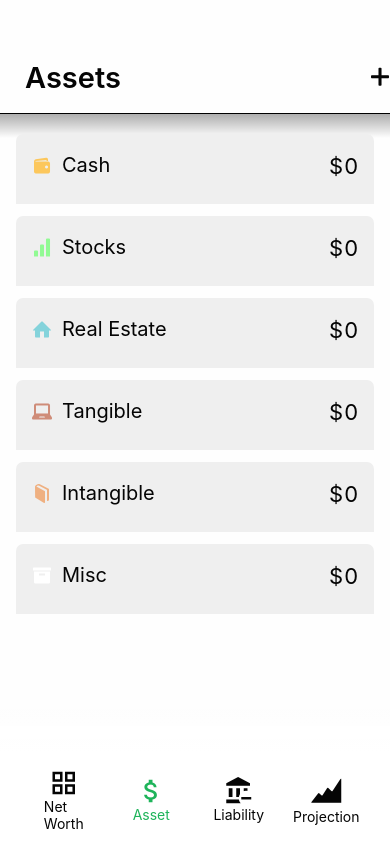
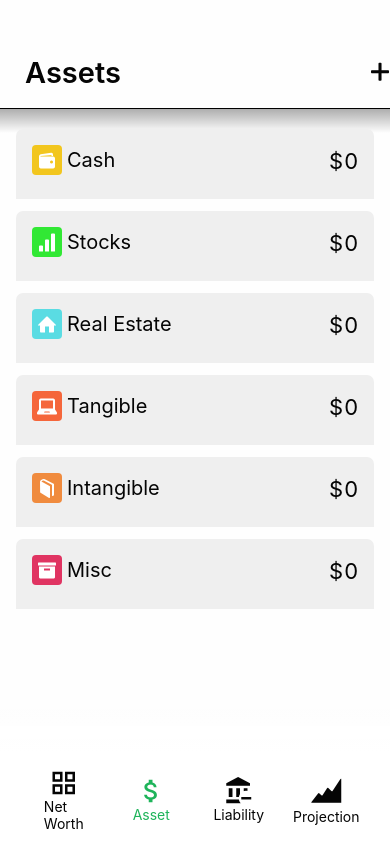
Before and after one commit to patrickv50/25_Networth_tracker, a React Native app in the folder application/: screen /Assets in a window 390 px wide. Built offline with nearby package versions, Linux system fonts and the light colour scheme.

Commit message:
theme changes and styling fix

```diff
--- a/application/App.js
+++ b/application/App.js
@@ -17,7 +17,7 @@ const theme = {
     cardBgSecondary: '#212425',
     green: 'rgb(21,238,108)',
     red: 'rgb(255,42,82)',
-    statusBar: 60,
+    statusBar: 55,
     gradientTo: 'rgba(5,5,10,.95)',
     gradientFrom: 'rgba(0,0,0,0)',
     focusColor: 'rgb(21,238,108)',
@@ -32,7 +32,7 @@ const theme = {
     cardBgSecondary: '#EFEFEF',
     green: 'rgb(13,200,90)',
     red: 'rgb(255,42,82)',
-    statusBar: 60,
+    statusBar: 55,
     gradientTo: 'rgba(255,255,255,.95)',
     gradientFrom: 'rgba(255,255,255,0)',
     focusColor: 'rgb(30,180,90)',
--- a/application/components/AssetContainer.js
+++ b/application/components/AssetContainer.js
@@ -15,7 +15,7 @@ const AssetContainer = ({ item, index,color, toggleInfo, total, accordionOpen })
     const animateHeight = useCallback((x, instant) => {
         Animated.timing(containerTop, {
             toValue: x,
-            duration: instant ? 0 : 750,
+            duration: instant ? 0 : 620,
             useNativeDriver: false,
             delay: (instant ? 200 : (item.index * item.index*.6) * 15),
             easing: Easing.bezier(0.61, 1, 0.88, 1)
--- /dev/null
+++ b/application/components/Icon.js
@@ -0,0 +1,13 @@
+import React from 'react'
+import { View } from 'react-native'
+import { Entypo, } from '@expo/vector-icons';
+
+const Icon = ({ name, size, color }) => {
+    return (
+        <View style={{ marginRight:5, aspectRatio: 1, justifyContent: 'center', alignItems: 'center',backgroundColor:color, borderRadius: 4,  }}>
+            <Entypo name={name} size={size} color='#ffffff' style={{ textAlign: 'center', overflow: 'hidden',width: 30, backgroundColor: 'transparent' }} />
+        </View>
+    )
+}
+
+export default Icon
--- a/application/components/Item.js
+++ b/application/components/Item.js
@@ -4,6 +4,7 @@ import NumberSlides from "./NumberSlides"
 import { Entypo, } from '@expo/vector-icons';
 import AssetContainer from "./AssetContainer";
 import { ThemeContext } from "../ThemeContext";
+import Icon from "./Icon";
 
 const heightOfItem = 40
 
@@ -57,12 +58,13 @@ const Item = ({ inputEnabled, handleNavigate, category, index, setMenuOpen, setF
             {/* CARD HEADER */}
             <TouchableOpacity onPress={toggleAccordion}>
                 <View style={styles.cardHeader}>
-                    <Entypo name={category.icon} size={20} color={category.color} style={{ width: 30 }} />
+                    <Icon name={category.icon} size={20} color={category.color} />
+                    {/* <Entypo name={category.icon} size={20} color={curTheme.name==='light'?curTheme.cardBg: category.color} style={{ textAlign:'center',borderRadius:6,overflow:'hidden',aspectRatio:1, width: 30,backgroundColor:category.color }} /> */}
                     <Text style={styles.nameContainer}>{category.categoryName || "No Name"}</Text>
                     {/* <Text style={styles.totalContainer}>${(total).toLocaleString("en-US")}</Text> */}
                     {inputEnabled ?
-                        <TouchableOpacity onPress={() => handleNavigate('Input', { category: category })} style={{ width: 30, borderWidth: 1, borderColor: category.color, alignItems: 'center', aspectRatio: 1, borderRadius: 4, justifyContent: 'center' }}>
-                            <Entypo name="plus" size={20} color={category.color} style={{}} />
+                        <TouchableOpacity onPress={() => handleNavigate('Input', { category: category })} style={{ justifyContent: 'center' }}>
+                            <Icon name='plus' size={25} color={category.color} />
                         </TouchableOpacity> :
                         <NumberSlides value={category.total} size={30} fontWeight='normal' delay={index * 240} side='right' duration={700} />}
                 </View>
@@ -87,7 +89,7 @@ const Item = ({ inputEnabled, handleNavigate, category, index, setMenuOpen, setF
     )
 }
 
-const getTheme = (theme)=> StyleSheet.create({
+const getTheme = (theme) => StyleSheet.create({
     card: {
         flex: 1,
         backgroundColor: theme.cardBg,
--- a/application/components/input-screens/BaseInput.js
+++ b/application/components/input-screens/BaseInput.js
@@ -70,7 +70,7 @@ const getTheme = (theme) => StyleSheet.create({
         fontSize: 18,
         padding: 12,
         backgroundColor: theme.input,
-        color: '#ccc',
+        color: theme.text,
         marginVertical: 5,
         borderRadius: 6
     },
--- a/application/components/input-screens/CashInput.js
+++ b/application/components/input-screens/CashInput.js
@@ -1,9 +1,10 @@
-import React, { useMemo, useRef, useState } from 'react'
+import React, { useContext, useMemo, useRef, useState } from 'react'
 import { Button, KeyboardAvoidingView, StyleSheet, Text, TextInput, TouchableOpacity, View } from 'react-native'
 import theme from '../../theme'
 import { useDispatch } from 'react-redux'
 import { Entypo, } from '@expo/vector-icons';
 import axios from 'axios';
+import { ThemeContext } from '../../ThemeContext';
 
 const CashInput = ({ add, cancel }) => {
     const [type, setType] = useState("")
@@ -14,6 +15,10 @@ const CashInput = ({ add, cancel }) => {
         name: "",
         price: 0
     })
+    const curTheme = useContext(ThemeContext)
+    const styles = useMemo(() => {
+        return getTheme(curTheme)
+    }, [curTheme])
     const [value, setValue] = useState(0)
     const nameRef = useRef()
     let controller = useRef(new AbortController())
@@ -48,21 +53,21 @@ const CashInput = ({ add, cancel }) => {
             {/* HEADER =========*/}
             <View style={{ flexDirection: 'row', justifyContent: 'left', alignItems: 'center', marginBottom: 8}}>
                 <Entypo name='wallet' size={20} color='rgb(252,199,92)' style={{ width: 25, marginBottom: 4, fontWeight: '600' }} />
-                <Text style={{ fontSize: 18, color: theme.text, flex: 1 }}>Adding Cash</Text>
+                <Text style={{ fontSize: 18, color: curTheme.text, flex: 1 }}>Adding Cash</Text>
                 <TouchableOpacity onPress={handleCancel}>
-                    <Text style={{ color: theme.text }}>Cancel</Text>
+                    <Text style={{ color: curTheme.text }}>Cancel</Text>
                 </TouchableOpacity>
             </View>
             {/* BODY =========*/}
             <View style={{ marginTop: 20 }}>
                 {!type ?
                     <>
-                        <Text style={{ fontSize: 26, color: theme.text, textAlign: 'center', marginBottom: 8 }}>
+                        <Text style={{ fontSize: 26, color: curTheme.text, textAlign: 'center', marginBottom: 8 }}>
                             Select Category
                         </Text>
                         {['Physical Cash', 'Checkings Acount', 'Savings Acount'].map((type, index) => (
-                            <TouchableOpacity onPress={()=>setType(type)} key={index} style={{ backgroundColor: theme.cardBg, padding: 8, marginBottom: 6, borderRadius: 6 }}>
-                                <Text style={{ fontSize: 18, color: theme.text }}>{type}</Text>
+                            <TouchableOpacity onPress={()=>setType(type)} key={index} style={{ backgroundColor: curTheme.cardBg, padding: 8, marginBottom: 6, borderRadius: 6 }}>
+                                <Text style={{ fontSize: 18, color: curTheme.text }}>{type}</Text>
                             </TouchableOpacity>
                         ))}
 
@@ -86,7 +91,7 @@ const CashInput = ({ add, cancel }) => {
                         {/* SHARE COUNT INPUT =======*/}
                         <View style={styles.row}>
                             <Text style={styles.label}>Bank Name</Text>
-                            <TextInput selectionColor={'rgb(145,250,147)'} autoFocus={false} value={bankName} keyboardType='number-pad' returnKeyType='done' style={[styles.value, { flex: 1, textAlign: 'right' }]} onChangeText={(x) => setBankName(x)} />
+                            <TextInput selectionColor={'rgb(145,250,147)'} autoFocus={false} value={bankName} returnKeyType='done' style={[styles.value, { flex: 1, textAlign: 'right' }]} onChangeText={(x) => setBankName(x)} />
                         </View>
                         {/* PRICE` ====================*/}
                         {/* <View style={styles.row}>
@@ -101,7 +106,7 @@ const CashInput = ({ add, cancel }) => {
                         {/* BUTTONS ====================*/}
                         <View style={{ marginTop: 20 }}>
                             <TouchableOpacity style={styles.addButton} onPress={handleSubmit}>
-                                <Text numberOfLines={2} style={styles.addButtonText}>Add {stock.symbol}</Text>
+                                <Text numberOfLines={2} style={styles.addButtonText}>Add</Text>
                             </TouchableOpacity>
                         </View>
                     </View>
@@ -113,7 +118,7 @@ const CashInput = ({ add, cancel }) => {
 
 export default CashInput
 
-const styles = StyleSheet.create({
+const getTheme = (theme)=>StyleSheet.create({
     form: {
         paddingHorizontal: 20,
         paddingTop: theme.statusBar,
@@ -133,11 +138,11 @@ const styles = StyleSheet.create({
     row: {
         flexDirection: 'row',
         paddingVertical: 18,
-        borderBottomWidth: 1,
+        borderBottomWidth: .8,
         borderColor: '#444'
     },
     label: {
-        fontWeight: '200',
+        fontWeight: '300',
         flex: 1,
         color: theme.text,
         fontSize: 16
@@ -178,7 +183,7 @@ const styles = StyleSheet.create({
     },
     addButton: {
         textAlign: 'center',
-        backgroundColor: 'rgb(145,250,147)',
+        backgroundColor: theme.green,
         marginVertical: 4,
         borderRadius: 4,
         padding: 5,
@@ -186,7 +191,7 @@ const styles = StyleSheet.create({
         // backgroundColor:'blue'
     },
     addButtonText: {
-        color: '#333',
+        color: theme.text,
         fontWeight: 'bold',
         fontSize: 18,
         padding: 3,
--- a/application/screens/ProfileScreen.js
+++ b/application/screens/ProfileScreen.js
@@ -74,7 +74,6 @@ const SummaryScreen = ({ navigation, route }) => {
   }, [curTheme])
 
   const { initData } = route.params
-  console.log(styles)
   const { month, data } = initData
   const nextData = useMemo(() => {
     let obj = {
--- a/application/state/reducers/assetsReducer.js
+++ b/application/state/reducers/assetsReducer.js
@@ -6,7 +6,8 @@ import { v4 as uuid } from 'uuid';
 let init = [{
   categoryName: "Cash",
   icon: 'wallet',
-  color: 'rgb(252,199,92)',
+  color: '#f2c61e',
+  darkColor:'#111',
   total: 0,
   top3: [],
   items: [],
@@ -14,7 +15,8 @@ let init = [{
 }, {
   categoryName: "Stocks",
   icon: 'bar-graph',
-  color: 'rgb(145,250,147)',
+  color: '#31e834',
+  darkColor:'#111',
   total: 0,
   top3: [],
   items: [],
@@ -22,7 +24,8 @@ let init = [{
 }, {
   categoryName: "Real Estate",
   icon: 'home',
-  color: 'rgb(132,211,219)',
+  color: '#5adce3',
+  darkColor:'#111',
   total: 0,
   top3: [],
   items: [],
@@ -30,7 +33,8 @@ let init = [{
 }, {
   categoryName: "Tangible",
   icon: 'laptop',
-  color: 'rgb(207,140,120)',
+  color: '#f5663b',
+  darkColor:'#111',
   total: 0,
   top3: [],
   items: [],
@@ -38,7 +42,8 @@ let init = [{
 }, {
   categoryName: "Intangible",
   icon: 'book',
-  color: 'rgb(239,176,129)',
+  color: '#f08b3e',
+  darkColor:'#111',
   total: 0,
   top3: [],
   items: [],
@@ -46,7 +51,8 @@ let init = [{
 }, {
   categoryName: "Misc",
   icon: 'box',
-  color: 'white',
+  color: '#e03462',
+  darkColor:'#111',
   total: 0,
   top3: [],
   items: [],
@@ -74,7 +80,7 @@ export const assetsSlice = createSlice({
       // which detects changes to a "draft state" and produces a brand new
       // immutable state based off those changes
       action.payload.id = uuid()
-      console.log(action.payload)
+      // console.log(action.payload)
       // Check if category exist
       let index = state.findIndex((elem) => elem.categoryName === action.payload.category)
       // If not then create a new one
--- a/application/state/reducers/liabilitiesReducer.js
+++ b/application/state/reducers/liabilitiesReducer.js
@@ -6,7 +6,7 @@ import { v4 as uuid } from 'uuid';
 let init = [{
   categoryName: "Credit Card",
   icon: 'credit-card',
-  color: 'rgb(256,170,110)',
+  color: '#f2893f',
   total: 0,
   top3: [],
   items: [],
@@ -14,7 +14,7 @@ let init = [{
 }, {
   categoryName: "Student Loans",
   icon: 'graduation-cap',
-  color: 'rgb(145,200,200)',
+  color: '#36c9c9',
   total: 0,
   top3: [],
   items: [],
@@ -22,7 +22,7 @@ let init = [{
 }, {
   categoryName: "Car Loan",
   icon: 'gauge',
-  color: 'rgb(211,70,80)',
+  color: '#db2531',
   total: 0,
   top3: [],
   items: [],
@@ -30,7 +30,7 @@ let init = [{
 }, {
   categoryName: "Mortage",
   icon: 'home',
-  color: 'rgb(222,211,150)',
+  color: '#80c926',
   total: 0,
   top3: [],
   items: [],
```
Also changed, not shown: 1 other file (tests, documents, lock files or other folders).
